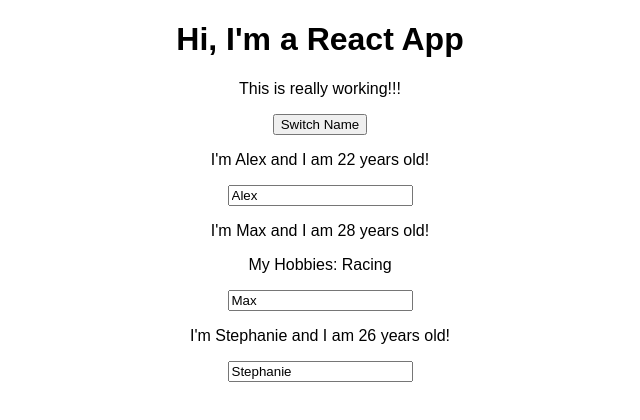
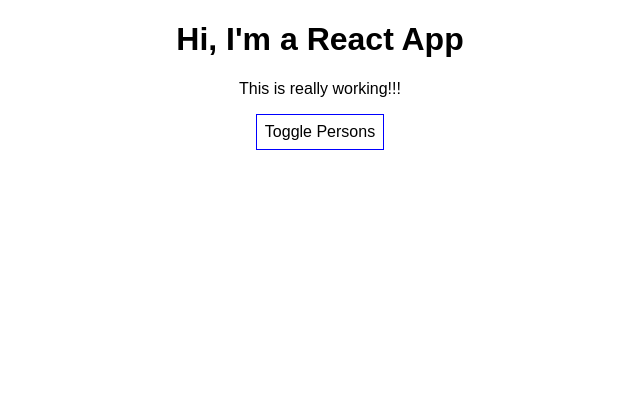
Before and after one commit to isjaki/react-persons-udemy, a React (Create React App) app: page / in a window 1280 px wide. Shown: the top 420 px of the page, without its empty margins (320-960 px from the left). Built offline with nearby package versions, Linux system fonts and the light colour scheme.

Commit message:
добавили условную отрисовку элементам Person, добавили стили компонентам Person

```diff
--- a/src/App.js
+++ b/src/App.js
@@ -31,16 +31,35 @@
         { name: 'Alex', age: 22 },
         { name: event.target.value, age: 28 },
         { name: 'Stephanie', age: 26 }
-      ]
+      ],
+      showPersons: false
     });
   }
 
+  togglePersonsHandler = () => {
+    const doesShow = this.state.showPersons;
+    this.setState({showPersons: !doesShow});
+  }
+
   render() {
+    const style = {
+      backgroundColor: 'white',
+      font: 'inherit',
+      border: '1px solid blue',
+      padding: '8px',
+      cursor: 'pointer'
+    }
+
     return (
       <div className="App">
         <h1>Hi, I'm a React App</h1>
         <p>This is really working!!!</p>
-        <button onClick={() => this.switchNameHandler('Aleksei!!!') /*can be inefficient*/}>Switch Name</button>
+        <button
+          style={style}
+          onClick={this.togglePersonsHandler}>Toggle Persons</button>
+        {
+          this.state.showPersons ?
+            <div>
               <Person
               name={this.state.persons[0].name}
               age={this.state.persons[0].age}
@@ -48,13 +67,14 @@
               <Person
                 name={this.state.persons[1].name}
                 age={this.state.persons[1].age}
-          click={this.switchNameHandler.bind(this, 'Lyoha!') /*better use this way with bind*/}
-          changed={this.nameChangedHandler}
-        >My Hobbies: Racing</Person>
+                click={this.switchNameHandler.bind(this, 'Lyoha!') /*better use this way, with bind*/}
+                changed={this.nameChangedHandler}>My Hobbies: Racing</Person>
               <Person
                 name={this.state.persons[2].name}
                 age={this.state.persons[2].age}
               />
+            </div> : null
+        }
       </div>
     );
 
--- /dev/null
+++ b/src/Person/Person.css
@@ -0,0 +1,8 @@
+.Person {
+    width: 60%;
+    margin: 16px auto;
+    border: 1px solid #eee;
+    box-shadow: 0 2px 3px #ccc;
+    padding: 16px;
+    text-align: center;
+}
--- a/src/Person/Person.js
+++ b/src/Person/Person.js
@@ -1,8 +1,9 @@
 import React from 'react';
+import './Person.css';
 
 const person = (props) => {
     return (
-        <div>
+        <div className="Person">
             <p onClick={props.click}>I'm {props.name} and I am {props.age} years old!</p>
             <p>{props.children}</p>
             <input type="text" onChange={props.changed} value={props.name} />
```
Lines whose indentation alone changed are shown as unchanged.
